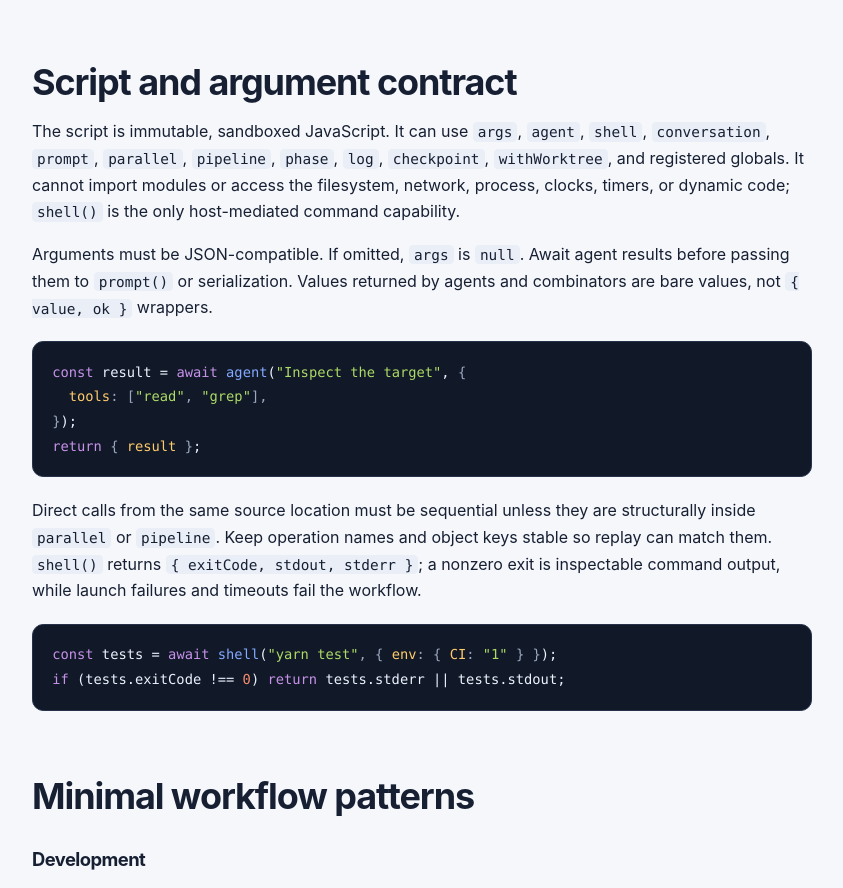
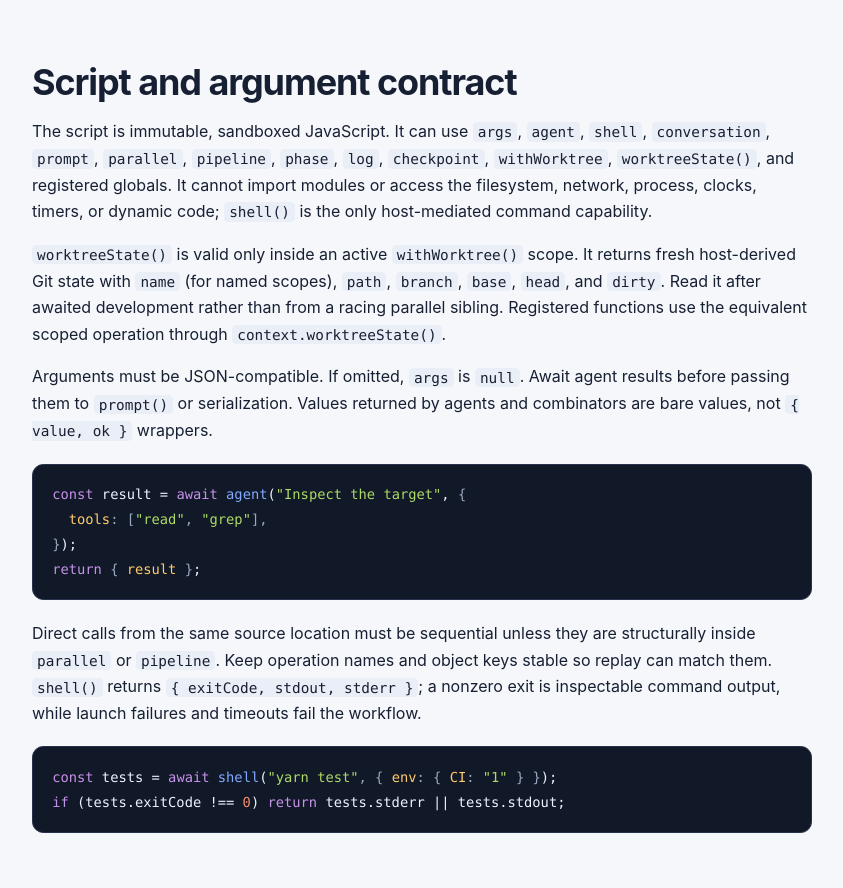
Before and after one commit to vekexasia/pi-extensible-workflows, a website: page docs/agents.html in a window 1280 px wide. Shown: the part 1110-1998 px from the top of the page, without its empty margins (388-1231 px from the left). Drawn offline with Linux system fonts and the light colour scheme.

Commit message:
docs: document worktreeState primitive

```diff
--- a/docs/agents.html
+++ b/docs/agents.html
@@ -50,7 +50,8 @@
       </section>
       <section id="script-contract">
         <h2>Script and argument contract</h2>
-        <p>The script is immutable, sandboxed JavaScript. It can use <code>args</code>, <code>agent</code>, <code>shell</code>, <code>conversation</code>, <code>prompt</code>, <code>parallel</code>, <code>pipeline</code>, <code>phase</code>, <code>log</code>, <code>checkpoint</code>, <code>withWorktree</code>, and registered globals. It cannot import modules or access the filesystem, network, process, clocks, timers, or dynamic code; <code>shell()</code> is the only host-mediated command capability.</p>
+        <p>The script is immutable, sandboxed JavaScript. It can use <code>args</code>, <code>agent</code>, <code>shell</code>, <code>conversation</code>, <code>prompt</code>, <code>parallel</code>, <code>pipeline</code>, <code>phase</code>, <code>log</code>, <code>checkpoint</code>, <code>withWorktree</code>, <code>worktreeState()</code>, and registered globals. It cannot import modules or access the filesystem, network, process, clocks, timers, or dynamic code; <code>shell()</code> is the only host-mediated command capability.</p>
+        <p><code>worktreeState()</code> is valid only inside an active <code>withWorktree()</code> scope. It returns fresh host-derived Git state with <code>name</code> (for named scopes), <code>path</code>, <code>branch</code>, <code>base</code>, <code>head</code>, and <code>dirty</code>. Read it after awaited development rather than from a racing parallel sibling. Registered functions use the equivalent scoped operation through <code>context.worktreeState()</code>.</p>
         <p>Arguments must be JSON-compatible. If omitted, <code>args</code> is <code>null</code>. Await agent results before passing them to <code>prompt()</code> or serialization. Values returned by agents and combinators are bare values, not <code>{ value, ok }</code> wrappers.</p>
         <pre><code class="language-javascript"><span class="tok-keyword">const</span> result = <span class="tok-keyword">await</span> <span class="tok-function">agent</span>(<span class="tok-string">"Inspect the target"</span>, <span class="tok-punctuation">{</span>
   <span class="tok-property">tools</span><span class="tok-punctuation">:</span> <span class="tok-punctuation">[</span><span class="tok-string">"read"</span><span class="tok-punctuation">,</span> <span class="tok-string">"grep"</span><span class="tok-punctuation">]</span><span class="tok-punctuation">,</span>
```
Also changed, not shown: skills/pi-extensible-workflows/SKILL.md (+1 -0 lines).
